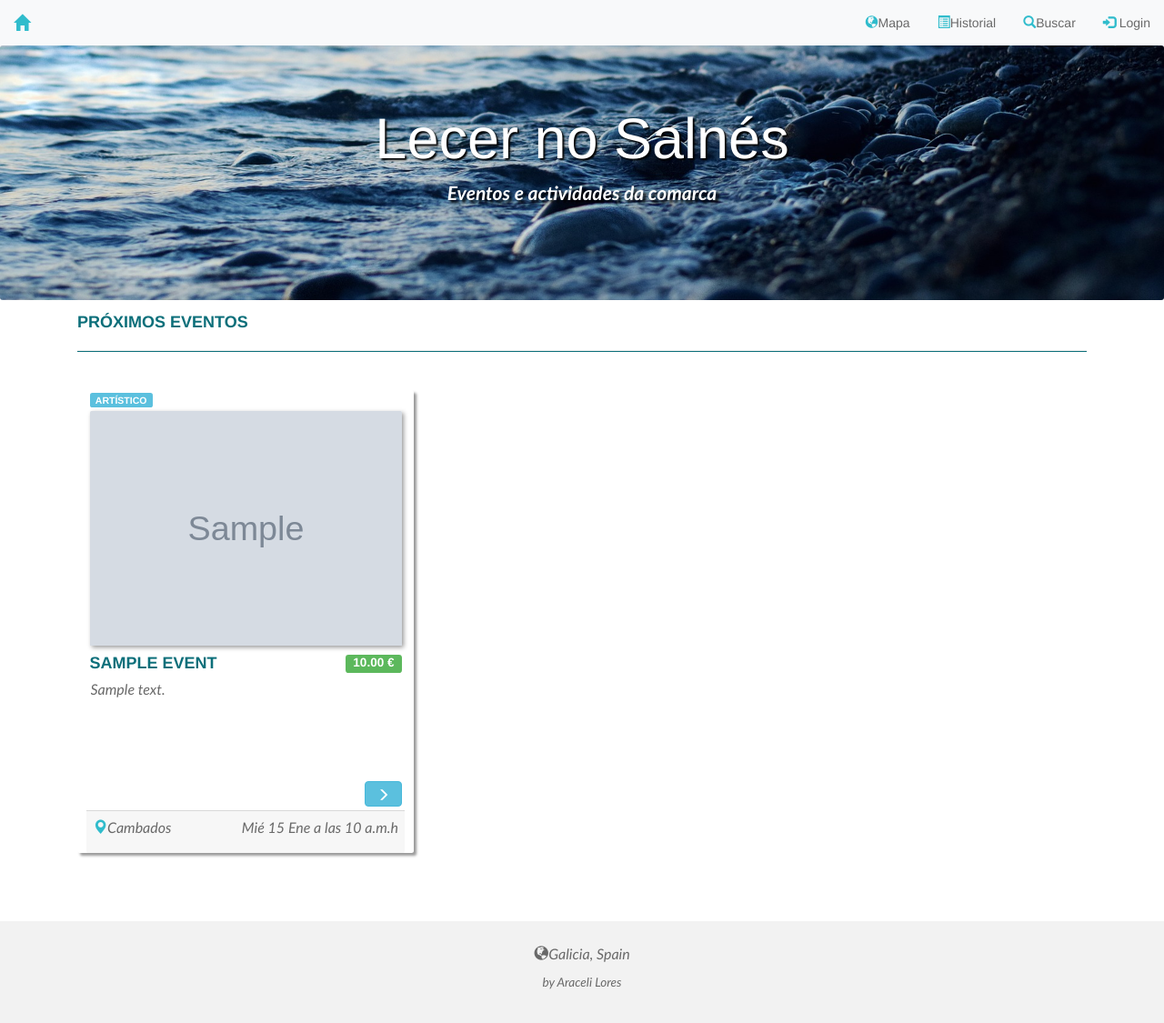
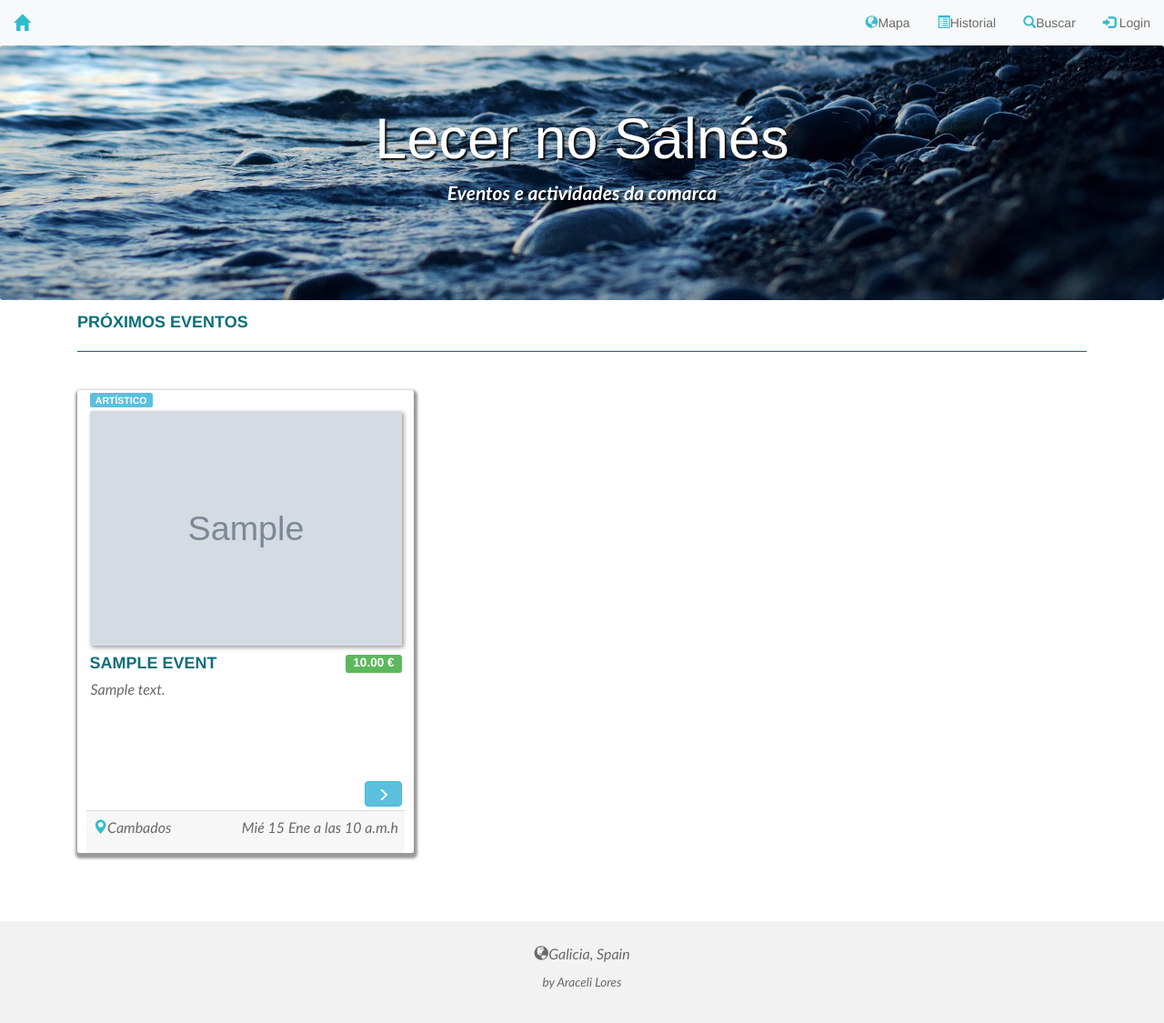
Before and after one commit to araceli24/LeisureTime, a Django app: page / in a window 1280 px wide. Shown: the whole page at 91% size. Run offline with Django 3.2, Linux system fonts and the light colour scheme; tables that the repository leaves empty hold one stand-in row (values such as "Sample post"); grey boxes marked "Sample" are stand-in pictures; some libraries are stand-ins or nearby versions.

Commit message:
Changes in style

```diff
--- a/static/css/style.css
+++ b/static/css/style.css
@@ -114,7 +114,7 @@ margin-top:2%;
 margin-bottom: 3%;
 margin-right: 0%;
 margin-left: 0%;
-box-shadow:   3px 3px 3px #999;
+box-shadow:1px 3px 3px 3px #999;
 
 }
 .card-footer{
```
Also changed, not shown: core/templates/core/img/background.jpg (deleted), core/templates/core/img/cambados.jpg (deleted), core/templates/core/img/meaño.jpg (deleted), core/templates/core/img/sanxenxo.jpg (deleted), core/templates/core/nav.html (added).
